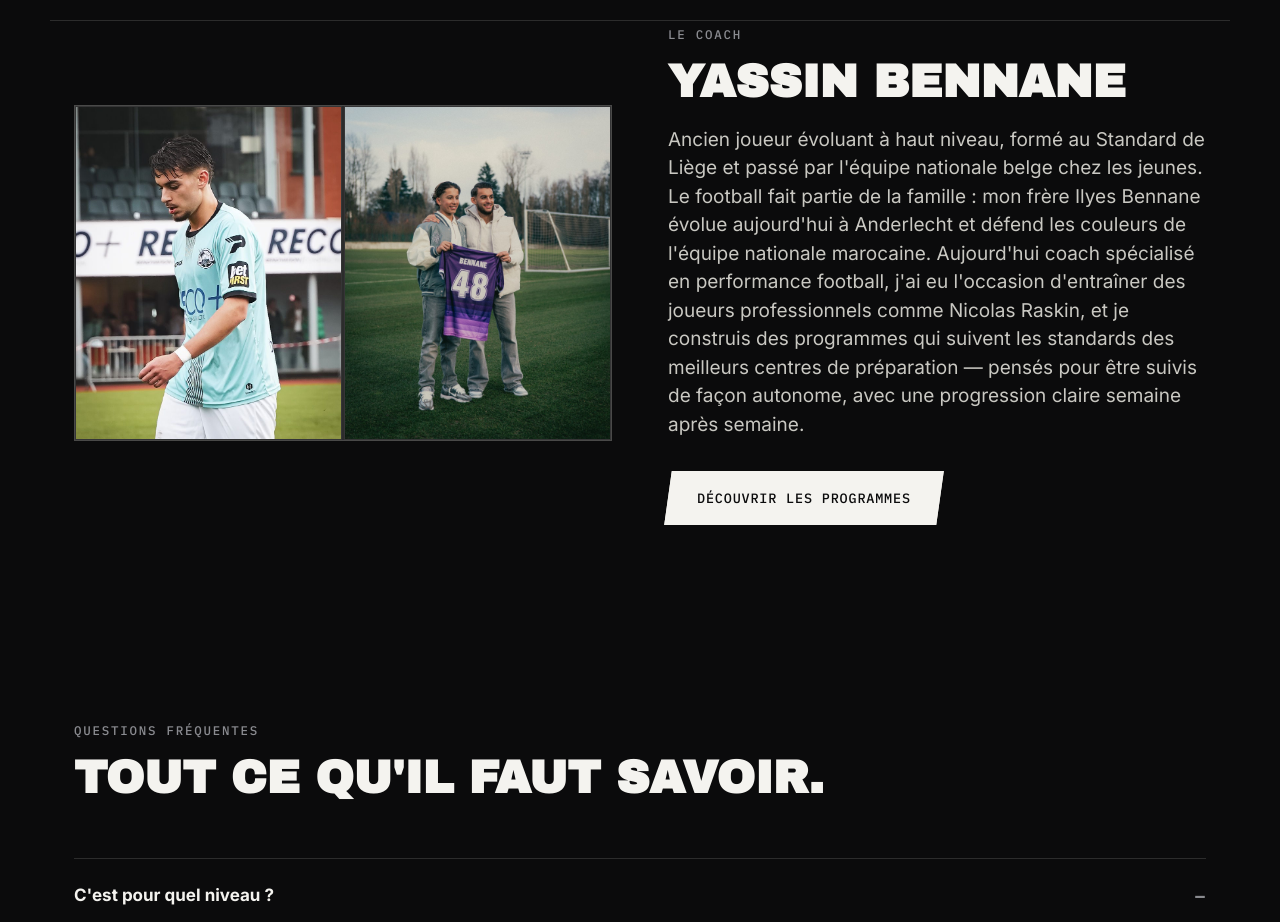
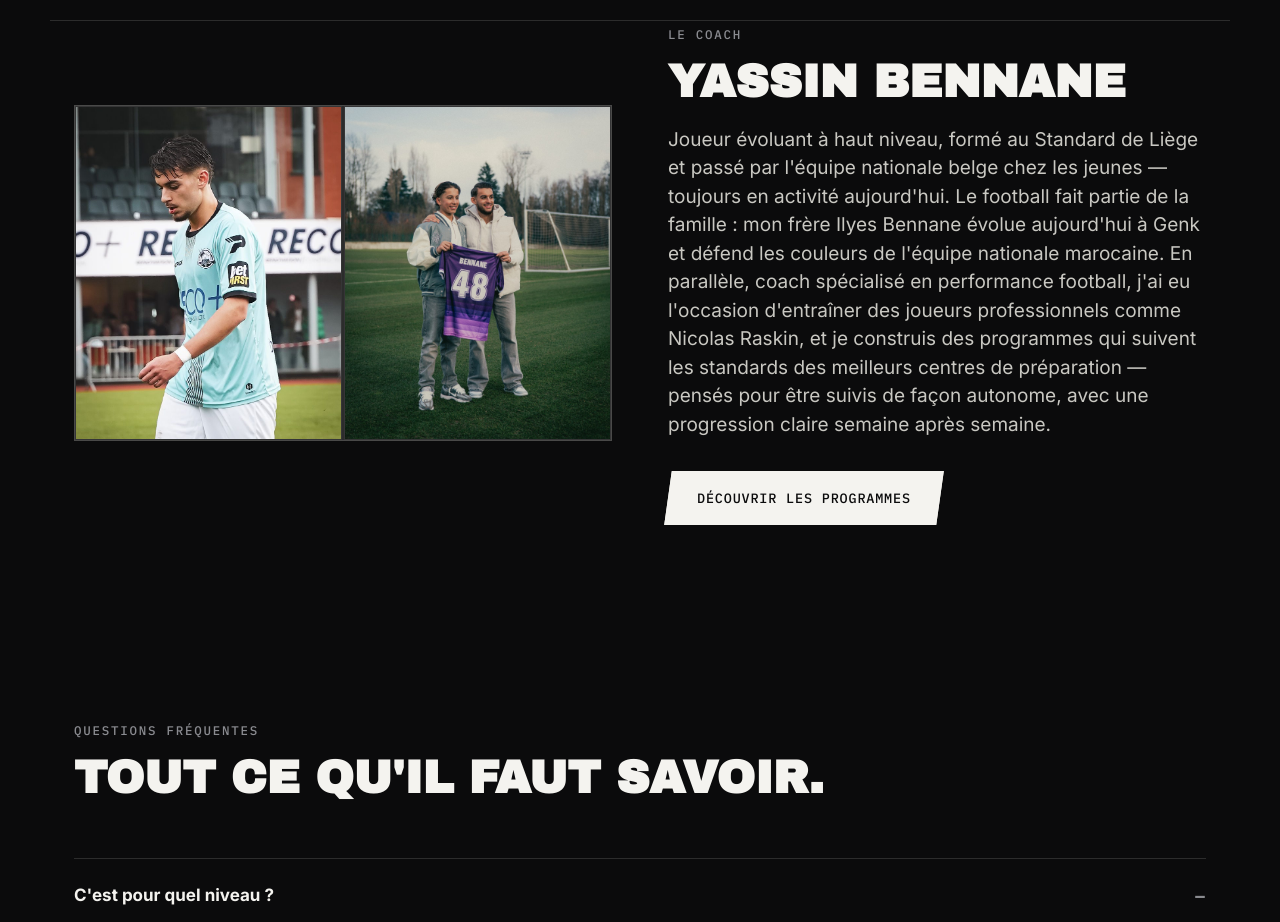
Before and after one commit to yassinb48/YB-PERFORMANCE, a website: page index.html in a window 1280 px wide. Shown: the part 2120-3042 px from the top of the page. Drawn offline with Linux system fonts and the light colour scheme.

Commit message:
Revise coach biography and update image description
Updated the coach's biography and image alt text.

```diff
--- a/index.html
+++ b/index.html
@@ -245,21 +245,22 @@ footer a:hover{ color:var(--paper); }
         <img src="coach-terrain.jpg" alt="Yassin Bennane sur le terrain">
       </div>
       <div class="about-visual">
-        <img src="coach-frere.jpg" alt="Yassin Bennane et son frère Ilyes Bennane, maillot Anderlecht">
+        <img src="coach-frere.jpg" alt="Yassin Bennane et son frère Ilyes Bennane, maillot Genk">
       </div>
     </div>
     <div>
       <span class="eyebrow">Le coach</span>
       <h2 style="margin-top:14px;">Yassin Bennane</h2>
       <p class="lede" style="margin-top:20px;">
-        Ancien joueur évoluant à haut niveau, formé au Standard de Liège et passé par
-        l'équipe nationale belge chez les jeunes. Le football fait partie de la famille :
-        mon frère Ilyes Bennane évolue aujourd'hui à Anderlecht et défend les couleurs
-        de l'équipe nationale marocaine. Aujourd'hui coach spécialisé en performance
-        football, j'ai eu l'occasion d'entraîner des joueurs professionnels comme
-        Nicolas Raskin, et je construis des programmes qui suivent les standards des
-        meilleurs centres de préparation — pensés pour être suivis de façon autonome,
-        avec une progression claire semaine après semaine.
+        Joueur évoluant à haut niveau, formé au Standard de Liège et passé par
+        l'équipe nationale belge chez les jeunes — toujours en activité aujourd'hui.
+        Le football fait partie de la famille : mon frère Ilyes Bennane évolue
+        aujourd'hui à Genk et défend les couleurs de l'équipe nationale marocaine.
+        En parallèle, coach spécialisé en performance football, j'ai eu l'occasion
+        d'entraîner des joueurs professionnels comme Nicolas Raskin, et je construis
+        des programmes qui suivent les standards des meilleurs centres de
+        préparation — pensés pour être suivis de façon autonome, avec une
+        progression claire semaine après semaine.
       </p>
       <div style="margin-top:32px; display:flex; gap:16px;">
         <a href="programmes.html" class="btn btn-primary"><span>Découvrir les programmes</span></a>
```
